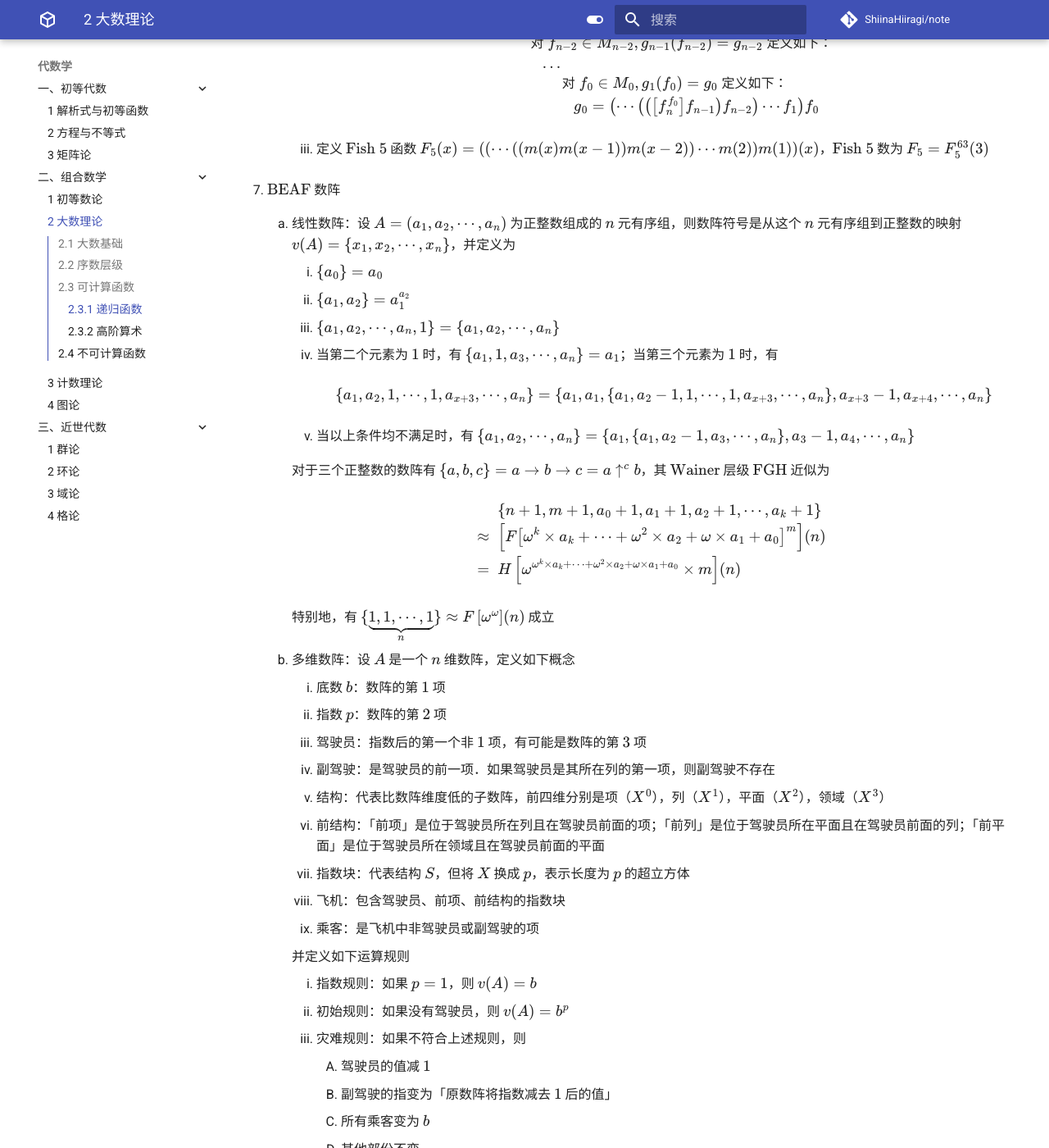
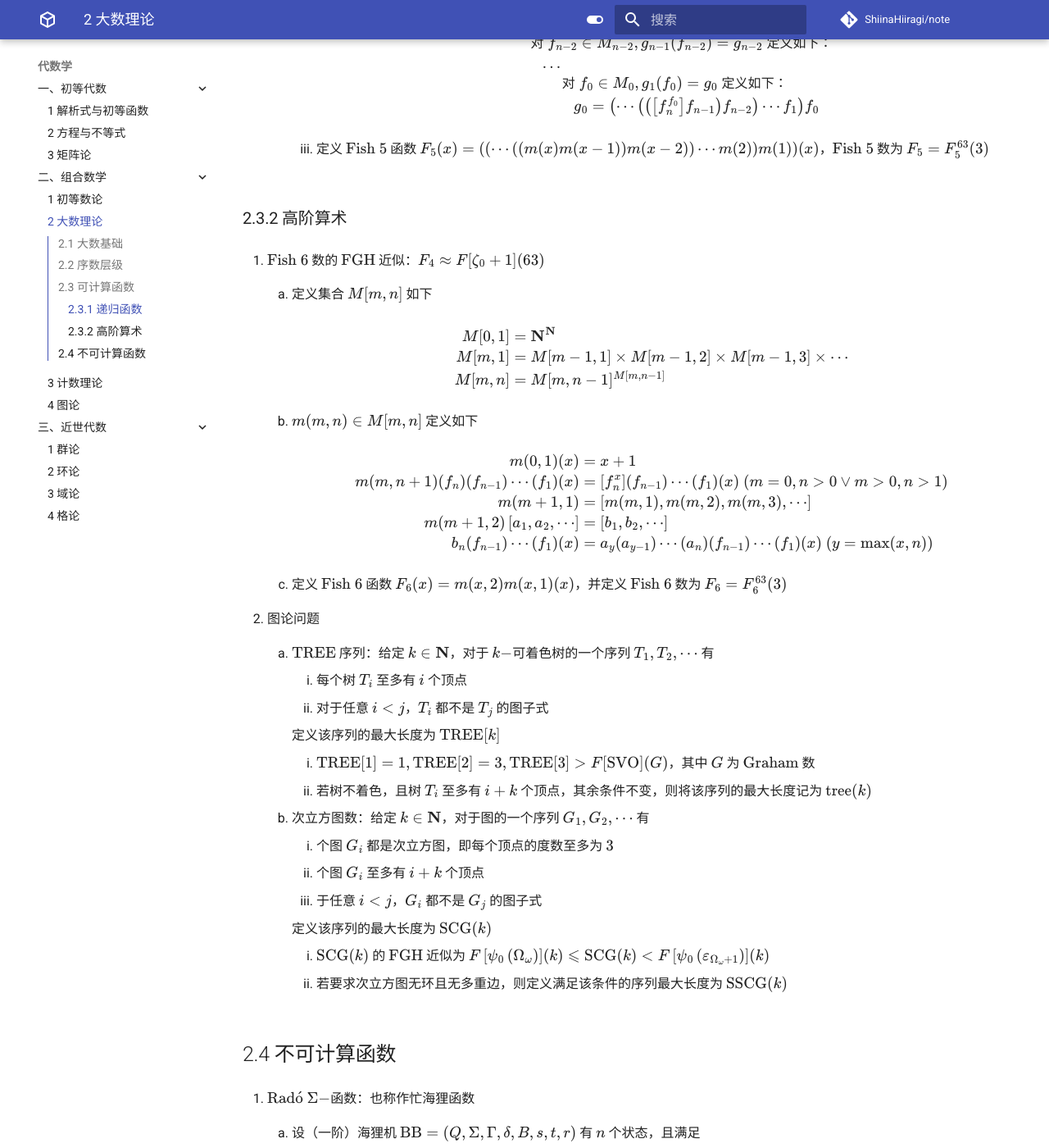
Before and after one commit to ShiinaHiiragi/note, an MkDocs documentation site: the page built from docs/alg/comb/gg.md, in a window 1280 px wide and 1400 px high, scrolled down 9325 px. Shown: the whole window at 82% size. Built offline with MkDocs 1.6.1 and Material for MkDocs 9.7.7, drawn with Linux system fonts in a browser that asks for light colours; comment, search, counter and statistics services are not loaded; some of the changed text lies outside the part shown.

Commit message:
change name

```diff
--- a/docs/alg/comb/gg.md
+++ b/docs/alg/comb/gg.md
@@ -469,85 +469,6 @@
 
         3. 定义 $\text{Fish 5}$ 函数 $F_5(x) = ((\cdots((m(x) m(x-1)) m(x-2)) \cdots m(2)) m(1))(x)$，$\text{Fish 5}$ 数为 $F_5 = F_5^{63}(3)$
 
-7. $\text{BEAF}$ 数阵
-    1. 线性数阵：设 $A = (a_1, a_2, \cdots, a_n)$ 为正整数组成的 $n$ 元有序组，则数阵符号是从这个 $n$ 元有序组到正整数的映射 $v(A) = \{x_1, x_2, \cdots, x_n\}$，并定义为
-        1. $\{a_0\} = a_0$
-        2. $\{a_1, a_2\} = a_1^{a_2}$
-        3. $\{a_1, a_2, \cdots, a_n, 1\} = \{a_1, a_2, \cdots, a_n\}$
-        4. 当第二个元素为 $1$ 时，有 $\{a_1, 1, a_3, \cdots, a_n\} = a_1$；当第三个元素为 $1$ 时，有
-
-            $$
-            \{a_1, a_2, 1, \cdots, 1, a_{x+3}, \cdots, a_n\} = \left\{a_1, a_1, \{a_1, a_2 - 1, 1, \cdots, 1, a_{x+3}, \cdots, a_n\}, a_{x+3} - 1, a_{x+4}, \cdots, a_n\right\}
-            $$
-
-        5. 当以上条件均不满足时，有 $\{a_1, a_2, \cdots, a_n\} = \left\{a_1, \{a_1, a_2 - 1, a_3, \cdots, a_n\}, a_3 - 1, a_4, \cdots, a_n\right\}$
-
-        对于三个正整数的数阵有 $\{a, b, c\}=a \rightarrow b \rightarrow c=a \uparrow^c b$，其 $\text{Wainer}$ 层级 $\text{FGH}$ 近似为
-
-        $$
-        \begin{aligned}
-        & \left\{n+1, m+1, a_0+1, a_1+1, a_2+1, \cdots, a_k+1\right\} \\
-        \approx \ & \left[F\left[\omega^k \times a_k+\cdots+\omega^2 \times a_2+\omega \times a_1+a_0\right]^m\right](n) \\
-        = \ & H\left[\omega^{\omega^k \times a_k+\cdots+\omega^2 \times a_2+\omega \times a_1+a_0} \times m\right](n)
-        \end{aligned}
-        $$
-
-        特别地，有 $\{\small \underbrace{\normalsize 1, 1, \cdots, 1}_{\normalsize n} \normalsize\} \approx F\left[\omega^\omega\right](n)$ 成立
-
-    2. 多维数阵：设 $A$ 是一个 $n$ 维数阵，定义如下概念
-        1. 底数 $b$：数阵的第 $1$ 项
-        2. 指数 $p$：数阵的第 $2$ 项
-        3. 驾驶员：指数后的第一个非 $1$ 项，有可能是数阵的第 $3$ 项
-        4. 副驾驶：是驾驶员的前一项．如果驾驶员是其所在列的第一项，则副驾驶不存在
-        5. 结构：代表比数阵维度低的子数阵，前四维分别是项（$X^0$），列（$X^1$），平面（$X^2$），领域（$X^3$）
-        6. 前结构：「前项」是位于驾驶员所在列且在驾驶员前面的项；「前列」是位于驾驶员所在平面且在驾驶员前面的列；「前平面」是位于驾驶员所在领域且在驾驶员前面的平面
-        7. 指数块：代表结构 $S$，但将 $X$ 换成 $p$，表示长度为 $p$ 的超立方体
-        8. 飞机：包含驾驶员、前项、前结构的指数块
-        9. 乘客：是飞机中非驾驶员或副驾驶的项
-
-        并定义如下运算规则
-
-        10. 指数规则：如果 $p = 1$，则 $v(A) = b$
-        11. 初始规则：如果没有驾驶员，则 $v(A) = b^p$
-        12. 灾难规则：如果不符合上述规则，则
-            1. 驾驶员的值减 $1$
-            2. 副驾驶的指变为「原数阵将指数减去 $1$ 后的值」
-            3. 所有乘客变为 $b$
-            4. 其他部份不变
-
-        用 $(n)$ 分隔符分隔 $n$ 维的数据，数阵中填充 $1$ 不会影响结果
-
-        13. 数阵运算符：定义 $a^n \& b = \{b, a(n)2\}$，例如
-
-            $$
-            5^2 \& 5 = \{5,5(2) 2\}=\left\{\begin{array}{ccccc}
-            5 & 5 & 5 & 5 & 5 \\
-            5 & 5 & 5 & 5 & 5 \\
-            5 & 5 & 5 & 5 & 5 \\
-            5 & 5 & 5 & 5 & 5 \\
-            5 & 5 & 5 & 5 & 5
-            \end{array}\right\}\approx F\left[\omega^{\omega^2}\right](5)
-            $$
-
-        14. 定义 $\text{Gongulus} = \{10, 10 (100) 2\}$，其 $\text{Wainer}$ 层级 $\text{FGH}$ 近似为 $F\left[\omega^{\omega^{100}}\right](10)$
-
-    3. 迭代幂次数阵：扩展 $(n)$ 分隔符为数阵
-        1. 每个数阵对应一个关于 $X$ 的函数 $f(X)$，令这个映射为 $\sigma$．设 $b_0, b_1, \cdots, b_n \in \mathbf N$，$(A), (B)$ 均为数阵且 $(B)$ 在 $(A)$ 中已经出现 $k - 1$ 次，则 $\sigma$ 定义如下
-
-            $$
-            \begin{aligned}
-            \sigma(b_0) & = X^{b_0} \\
-            \sigma(b_0, b_1, \cdots, b_n) & = \sigma((0) b_0, b_1, \cdots, b_n) \\
-            \sigma(A (B) b_0, b_1, \cdots, b_n) & = \sigma(A) \cdot X^{b_0 X^{k \sigma(B)} + b_1 X^{k \sigma(B) + 1} + \cdots + b_n X^{k \sigma(B) + n}}
-            \end{aligned}
-            $$
-
-            例如 $\sigma((1)(1)1)=X^{X^{2X}}, \sigma(((0, 1) 1) 1)=X \uparrow\uparrow 6$
-
-        2. 定义 $\text{dulatri} = \{3, 3(0, 2)2\} = X^{2X} \& 3$，其 $\text{Wainer}$ 层级 $\text{FGH}$ 近似为 $F\left[\omega^{\omega^{\omega^2}}\right](3)$
-
-            定义 $\text{goppatoth} = 10 \uparrow \uparrow 100 \& 10$，其 $\text{Wainer}$ 层级 $\text{FGH}$ 近似为 $F\left[\varepsilon_0\right](100)$
-
 ### 2.3.2 高阶算术
 1. $\text{Fish 6}$ 数的 $\text{FGH}$ 近似：$F_4 \approx F[\zeta_0 + 1](63)$
     1. 定义集合 $M[m, n]$ 如下
@@ -596,9 +517,15 @@
 
 ## 2.4 不可计算函数
 1. $\text{Rad}\acute{\mathrm o} \ \Sigma-$函数：也称作忙海狸函数
-    1. 设（一阶）海狸机 $\text{BB} = (Q, \Sigma, \Gamma, \delta, B, s, t, r)$ 有 $n$ 个状态，且满足以下条件：① 字母表 $\Sigma = \{0, 1\}$；② 起始格局下纸带上均为 $0$．定义 $\Sigma_1(n)$ 为 $n$ 状态海狸机停机时纸带上 $1$ 的最大数量
+    1. 设（一阶）海狸机 $\text{BB} = (Q, \Sigma, \Gamma, \delta, B, s, t, r)$ 有 $n$ 个状态，且满足
+        1. 字母表 $\Sigma = \{0, 1\}$
+        2. 起始格局下纸带上均为 $0$
+
+        定义 $\Sigma_1(n)$ 为 $n$ 状态海狸机停机时纸带上 $1$ 的最大数量
+
         1. $\Sigma_1(0) = 0, \Sigma_1(1) = 1, \Sigma_1(2) = 4, \Sigma_1(3) = 6, \Sigma_1(4) = 13$
         2. $\Sigma_1(5) \geqslant 4098, \Sigma_1(6) \geqslant 10 \uparrow \uparrow 15$
+
     2. 定义 $\Sigma_k(n)$ 为 $n$ 状态 $k$ 阶海狸机停机时纸带上 $1$ 的最大数量
         1. 定义 $k$ 阶海狸机是带有一个对 $k-1$ 阶海狸机神谕的 $n$ 状态 $\text{Turing}$ 机
         2. $\Sigma_k$ 的 $\text{FGH}$ 近似为 $F\left[\omega_k^{\text{CK}}\right](n)$
--- a/mkdocs.yml
+++ b/mkdocs.yml
@@ -156,7 +156,7 @@ nav:
       - 2 量词消去: logic/mdl/eoq.md
       - 3 稳定理论: logic/mdl/stb.md
     - 三、递归论:
-      - 1 可计算理论: logic/rec/calc.md
+      - 1 可计算理论: logic/rec/comp.md
       - 2 计算复杂性理论: logic/rec/cplx.md
       - 3 不可解度论: logic/rec/dou.md
       - 4 形式算术: logic/rec/arith.md
```
Also changed, not shown: docs/logic/rec/comp.md (renamed from docs/logic/rec/calc.md).
